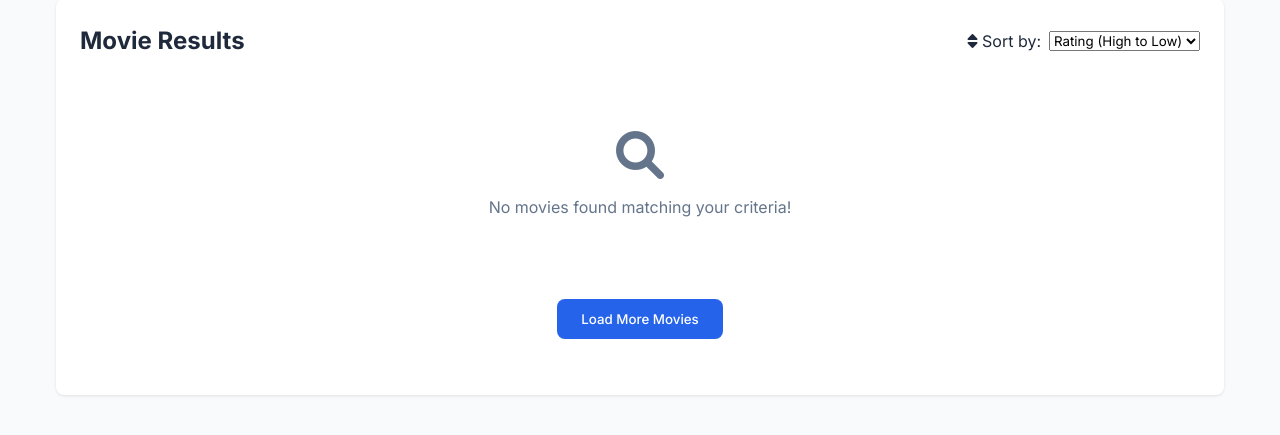
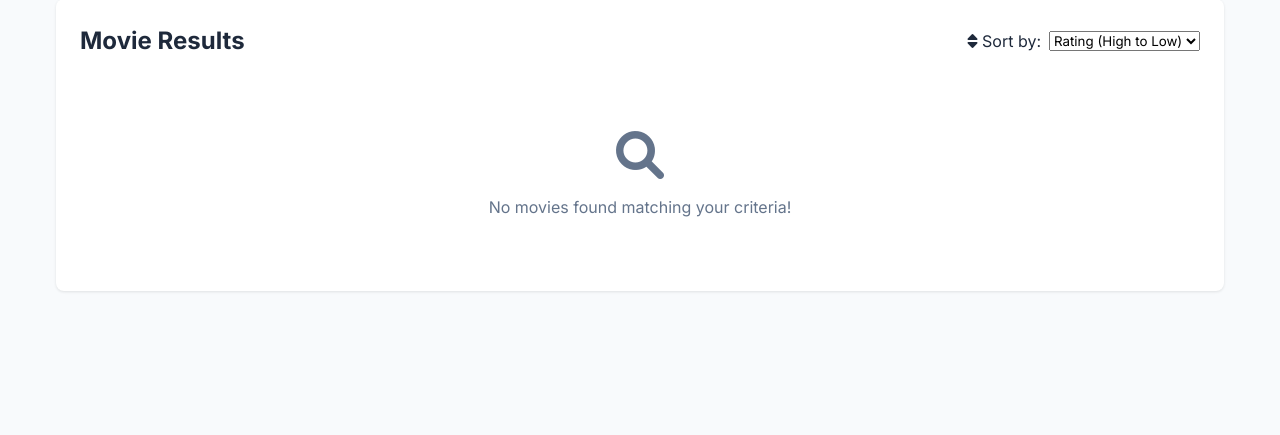
Before and after one commit to VeriteIgiraneza/MovieHub, a Flask app: page / in a window 1280 px wide. Shown: the part 337-772 px from the top of the page. Run offline with Flask 2, Linux system fonts and the light colour scheme; data that the repository does not hold is empty.

Commit message:
Removed load more movies

```diff
--- a/app.py
+++ b/app.py
@@ -368,49 +368,49 @@ def dashboard():
 
 
 # Add to app.py
-@app.route('/load_more')
-def load_more():
-    page = int(request.args.get('page', 1))
-    limit = 9999
-    offset = (page - 1) * limit
-
-    try:
-        db, cursor = get_db()
-        query = """
-            SELECT DISTINCT
-                m.ID, m.Title, ROUND(r.Rating, 1) as Rating,
-                m.Runtime, GROUP_CONCAT(DISTINCT g.GenreName) as Genres,
-                m.Metascore, m.Plot,
-                GROUP_CONCAT(DISTINCT d.DirectorName) as Directors,
-                GROUP_CONCAT(DISTINCT s.StarName) as Stars,
-                r.Votes, CONCAT('$', FORMAT(m.Gross, 2)) as Gross,
-                m.Link
-            FROM Movies m
-            LEFT JOIN Ratings r ON m.ID = r.MovieID
-            LEFT JOIN MovieGenres mg ON m.ID = mg.MovieID
-            LEFT JOIN Genres g ON mg.GenreID = g.GenreID
-            LEFT JOIN MovieDirectors md ON m.ID = md.MovieID
-            LEFT JOIN Directors d ON md.DirectorID = d.DirectorID
-            LEFT JOIN MovieStars ms ON m.ID = ms.MovieID
-            LEFT JOIN Stars s ON ms.StarID = s.StarID
-            GROUP BY m.ID
-            ORDER BY r.Rating DESC
-            LIMIT %s OFFSET %s
-        """
-        cursor.execute(query, (limit, offset))
-        movies = cursor.fetchall()
-
-        # Check if there are more movies
-        cursor.execute("SELECT COUNT(*) FROM Movies")
-        total = cursor.fetchone()[0]
-        has_more = (offset + limit) < total
-
-        return jsonify({
-            'movies': movies,
-            'hasMore': has_more
-        })
-    except Exception as e:
-        return jsonify({'error': str(e)}), 500
+# @app.route('/load_more')
+# def load_more():
+#     page = int(request.args.get('page', 1))
+#     limit = 9999
+#     offset = (page - 1) * limit
+#
+#     try:
+#         db, cursor = get_db()
+#         query = """
+#             SELECT DISTINCT
+#                 m.ID, m.Title, ROUND(r.Rating, 1) as Rating,
+#                 m.Runtime, GROUP_CONCAT(DISTINCT g.GenreName) as Genres,
+#                 m.Metascore, m.Plot,
+#                 GROUP_CONCAT(DISTINCT d.DirectorName) as Directors,
+#                 GROUP_CONCAT(DISTINCT s.StarName) as Stars,
+#                 r.Votes, CONCAT('$', FORMAT(m.Gross, 2)) as Gross,
+#                 m.Link
+#             FROM Movies m
+#             LEFT JOIN Ratings r ON m.ID = r.MovieID
+#             LEFT JOIN MovieGenres mg ON m.ID = mg.MovieID
+#             LEFT JOIN Genres g ON mg.GenreID = g.GenreID
+#             LEFT JOIN MovieDirectors md ON m.ID = md.MovieID
+#             LEFT JOIN Directors d ON md.DirectorID = d.DirectorID
+#             LEFT JOIN MovieStars ms ON m.ID = ms.MovieID
+#             LEFT JOIN Stars s ON ms.StarID = s.StarID
+#             GROUP BY m.ID
+#             ORDER BY r.Rating DESC
+#             LIMIT %s OFFSET %s
+#         """
+#         cursor.execute(query, (limit, offset))
+#         movies = cursor.fetchall()
+#
+#         # Check if there are more movies
+#         cursor.execute("SELECT COUNT(*) FROM Movies")
+#         total = cursor.fetchone()[0]
+#         has_more = (offset + limit) < total
+#
+#         return jsonify({
+#             'movies': movies,
+#             'hasMore': has_more
+#         })
+#     except Exception as e:
+#         return jsonify({'error': str(e)}), 500
 
 
 if __name__ == '__main__':
--- a/static/style.css
+++ b/static/style.css
@@ -654,28 +654,3 @@ textarea {
     background: #fee2e2;
     color: #dc2626;
 }
-
-
-/* Add to style.css */
-.load-more-button {
-    display: block;
-    margin: 2rem auto;
-    padding: 0.75rem 1.5rem;
-    background: var(--primary-color);
-    color: white;
-    border: none;
-    border-radius: var(--radius);
-    cursor: pointer;
-    font-weight: 500;
-    transition: all 0.2s;
-}
-
-.load-more-button:hover {
-    background: var(--primary-hover);
-    transform: translateY(-2px);
-}
-
-.load-more-button:disabled {
-    background: var(--text-secondary);
-    cursor: not-allowed;
-}
--- a/templates/index.html
+++ b/templates/index.html
@@ -161,112 +161,112 @@
        </section>
    </main>
 
-   <script>
-       function updateSort(value) {
-           const currentUrl = new URL(window.location.href);
-           currentUrl.searchParams.set('sort', value);
-           window.location.href = currentUrl.toString();
-       }
+<!--   <script>-->
+<!--       function updateSort(value) {-->
+<!--           const currentUrl = new URL(window.location.href);-->
+<!--           currentUrl.searchParams.set('sort', value);-->
+<!--           window.location.href = currentUrl.toString();-->
+<!--       }-->
 
-       function toggleDetails(button) {
-           const card = button.closest('.movie-card');
-           const content = card.querySelector('.collapsible-content');
-           const isExpanded = content.classList.toggle('expanded');
-           button.textContent = isExpanded ? 'Hide Details' : 'Show Details';
-       }
+<!--       function toggleDetails(button) {-->
+<!--           const card = button.closest('.movie-card');-->
+<!--           const content = card.querySelector('.collapsible-content');-->
+<!--           const isExpanded = content.classList.toggle('expanded');-->
+<!--           button.textContent = isExpanded ? 'Hide Details' : 'Show Details';-->
+<!--       }-->
 
-       function showSearch(type) {
-           const textSearch = document.getElementById('text-search');
-           const filterSearch = document.getElementById('filter-search');
-           const buttons = document.querySelectorAll('.tab-btn');
+<!--       function showSearch(type) {-->
+<!--           const textSearch = document.getElementById('text-search');-->
+<!--           const filterSearch = document.getElementById('filter-search');-->
+<!--           const buttons = document.querySelectorAll('.tab-btn');-->
 
-           if (type === 'text') {
-               textSearch.classList.remove('hidden');
-               filterSearch.classList.add('hidden');
-               buttons[0].classList.add('active');
-               buttons[1].classList.remove('active');
-           } else {
-               textSearch.classList.add('hidden');
-               filterSearch.classList.remove('hidden');
-               buttons[0].classList.remove('active');
-               buttons[1].classList.add('active');
-           }
-       }
+<!--           if (type === 'text') {-->
+<!--               textSearch.classList.remove('hidden');-->
+<!--               filterSearch.classList.add('hidden');-->
+<!--               buttons[0].classList.add('active');-->
+<!--               buttons[1].classList.remove('active');-->
+<!--           } else {-->
+<!--               textSearch.classList.add('hidden');-->
+<!--               filterSearch.classList.remove('hidden');-->
+<!--               buttons[0].classList.remove('active');-->
+<!--               buttons[1].classList.add('active');-->
+<!--           }-->
+<!--       }-->
 
-       // Load More functionality
-       let currentPage = 1;
-       const moviesGrid = document.querySelector('.movies-grid');
-       let loadingMore = false;
+<!--       // Load More functionality-->
+<!--       let currentPage = 1;-->
+<!--       const moviesGrid = document.querySelector('.movies-grid');-->
+<!--       let loadingMore = false;-->
 
-       function createMovieCard(movie) {
-           return `
-               <article class="movie-card">
-                   <div class="movie-header">
-                       <h3>${movie[1]}</h3>
-                       <div class="rating">
-                           <i class="fas fa-star"></i>
-                           <span>${movie[2] || 'N/A'}</span>
-                       </div>
-                   </div>
-                   <div class="movie-details">
-                       <p><i class="fas fa-clock"></i> ${movie[3] || 'N/A'}</p>
-                       <p><i class="fas fa-film"></i> ${movie[4] || 'N/A'}</p>
-                       <p><i class="fas fa-chart-line"></i> Metascore: ${movie[5] || 'N/A'}</p>
-                       <div class="collapsible-content">
-                           <p class="plot"><i class="fas fa-book"></i> ${movie[6] || 'N/A'}</p>
-                           <p><i class="fas fa-video"></i> ${movie[7] || 'N/A'}</p>
-                           <p><i class="fas fa-user"></i> ${movie[8] || 'N/A'}</p>
-                           <p><i class="fas fa-poll"></i> ${movie[9] || '0'} votes</p>
-                           <p><i class="fas fa-dollar-sign"></i> ${movie[10] || 'N/A'}</p>
-                       </div>
-                       <div class="card-actions">
-                           <button class="btn-details" onclick="toggleDetails(this)">Show Details</button>
-                           <a href="${movie[11]}" target="_blank" class="btn-link">
-                               <i class="fas fa-external-link-alt"></i> Learn More
-                           </a>
-                       </div>
-                   </div>
-               </article>
-           `;
-       }
+<!--       function createMovieCard(movie) {-->
+<!--           return `-->
+<!--               <article class="movie-card">-->
+<!--                   <div class="movie-header">-->
+<!--                       <h3>${movie[1]}</h3>-->
+<!--                       <div class="rating">-->
+<!--                           <i class="fas fa-star"></i>-->
+<!--                           <span>${movie[2] || 'N/A'}</span>-->
+<!--                       </div>-->
+<!--                   </div>-->
+<!--                   <div class="movie-details">-->
+<!--                       <p><i class="fas fa-clock"></i> ${movie[3] || 'N/A'}</p>-->
+<!--                       <p><i class="fas fa-film"></i> ${movie[4] || 'N/A'}</p>-->
+<!--                       <p><i class="fas fa-chart-line"></i> Metascore: ${movie[5] || 'N/A'}</p>-->
+<!--                       <div class="collapsible-content">-->
+<!--                           <p class="plot"><i class="fas fa-book"></i> ${movie[6] || 'N/A'}</p>-->
+<!--                           <p><i class="fas fa-video"></i> ${movie[7] || 'N/A'}</p>-->
+<!--                           <p><i class="fas fa-user"></i> ${movie[8] || 'N/A'}</p>-->
+<!--                           <p><i class="fas fa-poll"></i> ${movie[9] || '0'} votes</p>-->
+<!--                           <p><i class="fas fa-dollar-sign"></i> ${movie[10] || 'N/A'}</p>-->
+<!--                       </div>-->
+<!--                       <div class="card-actions">-->
+<!--                           <button class="btn-details" onclick="toggleDetails(this)">Show Details</button>-->
+<!--                           <a href="${movie[11]}" target="_blank" class="btn-link">-->
+<!--                               <i class="fas fa-external-link-alt"></i> Learn More-->
+<!--                           </a>-->
+<!--                       </div>-->
+<!--                   </div>-->
+<!--               </article>-->
+<!--           `;-->
+<!--       }-->
 
-       async function loadMoreMovies() {
-           if (loadingMore) return;
-           loadingMore = true;
+<!--       async function loadMoreMovies() {-->
+<!--           if (loadingMore) return;-->
+<!--           loadingMore = true;-->
 
-           const loadMoreBtn = document.getElementById('load-more-btn');
-           loadMoreBtn.textContent = 'Loading...';
+<!--           const loadMoreBtn = document.getElementById('load-more-btn');-->
+<!--           loadMoreBtn.textContent = 'Loading...';-->
 
-           try {
-               const response = await fetch(`/load_more?page=${currentPage + 1}`);
-               const data = await response.json();
+<!--           try {-->
+<!--               const response = await fetch(`/load_more?page=${currentPage + 1}`);-->
+<!--               const data = await response.json();-->
 
-               data.movies.forEach(movie => {
-                   moviesGrid.innerHTML += createMovieCard(movie);
-               });
+<!--               data.movies.forEach(movie => {-->
+<!--                   moviesGrid.innerHTML += createMovieCard(movie);-->
+<!--               });-->
 
-               currentPage++;
+<!--               currentPage++;-->
 
-               if (!data.hasMore) {
-                   loadMoreBtn.style.display = 'none';
-               } else {
-                   loadMoreBtn.textContent = 'Load More Movies';
-               }
-           } catch (error) {
-               console.error('Error loading more movies:', error);
-               loadMoreBtn.textContent = 'Error Loading Movies';
-           } finally {
-               loadingMore = false;
-           }
-       }
+<!--               if (!data.hasMore) {-->
+<!--                   loadMoreBtn.style.display = 'none';-->
+<!--               } else {-->
+<!--                   loadMoreBtn.textContent = 'Load More Movies';-->
+<!--               }-->
+<!--           } catch (error) {-->
+<!--               console.error('Error loading more movies:', error);-->
+<!--               loadMoreBtn.textContent = 'Error Loading Movies';-->
+<!--           } finally {-->
+<!--               loadingMore = false;-->
+<!--           }-->
+<!--       }-->
 
-       // Add load more button
-       const loadMoreBtn = document.createElement('button');
-       loadMoreBtn.id = 'load-more-btn';
-       loadMoreBtn.className = 'load-more-button';
-       loadMoreBtn.textContent = 'Load More Movies';
-       loadMoreBtn.onclick = loadMoreMovies;
-       document.querySelector('.results-section').appendChild(loadMoreBtn);
-   </script>
+<!--       // Add load more button-->
+<!--       const loadMoreBtn = document.createElement('button');-->
+<!--       loadMoreBtn.id = 'load-more-btn';-->
+<!--       loadMoreBtn.className = 'load-more-button';-->
+<!--       loadMoreBtn.textContent = 'Load More Movies';-->
+<!--       loadMoreBtn.onclick = loadMoreMovies;-->
+<!--       document.querySelector('.results-section').appendChild(loadMoreBtn);-->
+<!--   </script>-->
 </body>
 </html>
```
